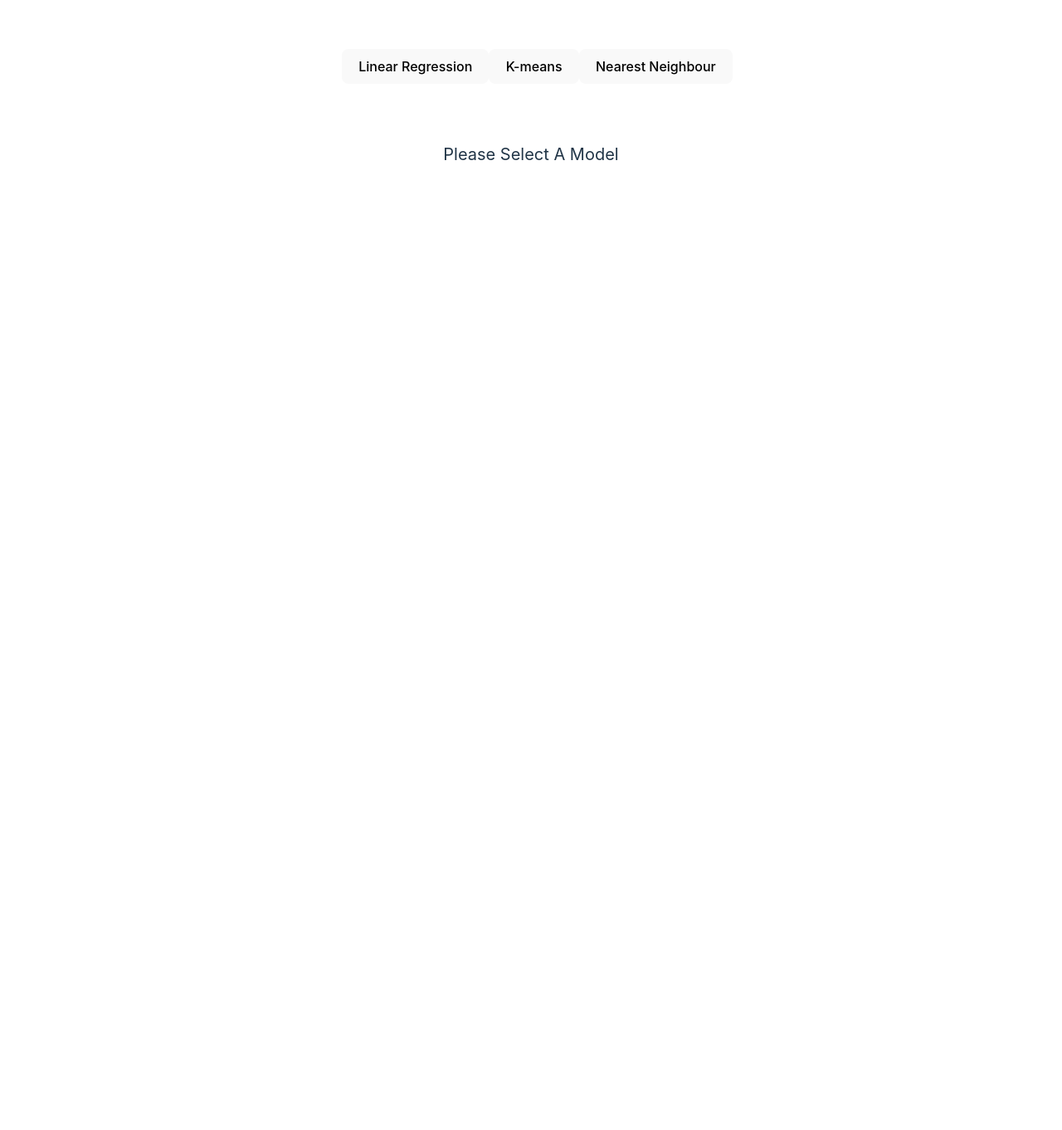
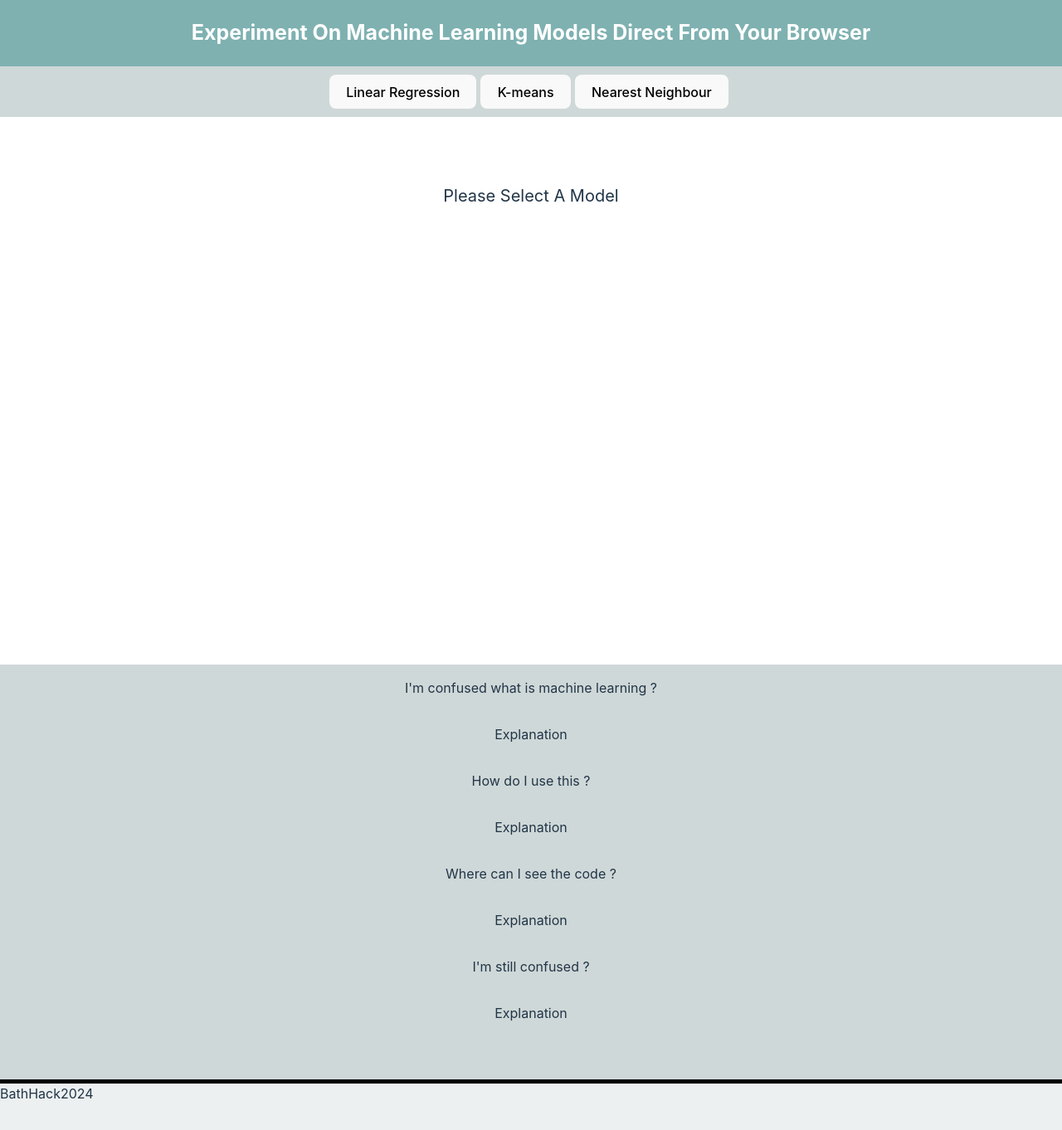
Before and after one commit to SamB032/BathHack2024, a React (Vite) app in the folder client/: page / in a window 1280 px wide. Shown: the top 1362 px of the page at 83% size. Before the commit the page ends 800 px from the top, so only its background shows below. Built offline with nearby package versions, Linux system fonts and the light colour scheme.

Commit message:
line fix and format

```diff
--- a/client/src/App.tsx
+++ b/client/src/App.tsx
@@ -15,7 +15,7 @@ function App() {
   const [activePage, setActivePage] = useState("");
   const [errorType, setErrorType] = useState("");
   const [errorValue, setErrorValue] = useState(0);
-
+  const [kToConsider,setKToConsider]= useState(0);
   const getErrorType = (errorType: string) => {
     setErrorType(errorType)
   }
@@ -34,27 +34,30 @@ function App() {
       display:"flex",
       flexDirection:"column",
     }}>
-
+    <div style={{width:'100vw',height:'100px',marginTop:'-20px',backgroundColor:'rgba(0,100,100,0.5)',display:'flex',justifyContent:'center',alignItems:'center'}}>
+      <div style={{marginBottom:'-20px',fontWeight:'bold',fontSize:25,color:'white'}}>Experiment On Machine Learning Models Direct From Your Browser</div>
+      </div>
       <Navbar setActivePage={handleSetActivePage} />
       <div style={{
         width:"100vw",
         minHeight:"80vh",
         display:'flex',
         justifyContent:'center',
+
       }}>
 
         {activePage ?
           <div className="container">
             {activePage == "Linear Regression"&&
             <div style={{display:"flex",flexDirection:"row"}}>
-              <div style={{marginLeft:'300px'}}>
+              <div style={{marginLeft:'200px'}}>
                 <LinearRegParams title='Select Error Loss' modelType='LRM' callback={getErrorType} ></LinearRegParams>
               </div>
               <div>
                 <LinearRegGraph errorMethod={errorType} handleErrorValue={getErrorValue} handleSendData={sendDataToAPILinear}/>
               </div>
               <div>
-                <LinearRegOutputs title={errorType}  value={errorValue}></LinearRegOutputs>
+                <LinearRegOutputs title={errorType}  value={errorValue} modelType='LRM'></LinearRegOutputs>
               </div>
 
             </div>
@@ -62,7 +65,7 @@ function App() {
             {activePage == "K-means"&&
               <div style={{display:"flex",
               flexDirection:"row"}}>
-           <div style={{marginLeft:'300px'}}>
+           <div style={{marginLeft:'200px'}}>
             <LinearRegParams title='K Means' modelType='k-means' ></LinearRegParams>
            </div>
             <div>
@@ -70,7 +73,7 @@ function App() {
           </div>
 
            <div>
-            <LinearRegOutputs title={'MSE'} value={'0.0012'}></LinearRegOutputs>
+            <LinearRegOutputs title={'?'} value={'0.0012'}  modelType='k-means' ></LinearRegOutputs>
            </div>
 
            </div>
@@ -78,16 +81,16 @@ function App() {
             {activePage == "Nearest Neighbour"&&
              <div style={{display:"flex",flexDirection:"row"}}>
 
-              <div style={{marginLeft:'300px'}}>
-                <LinearRegParams title='KNN' modelType='KNN' ></LinearRegParams>
+              <div style={{marginLeft:'200px'}}>
+                <LinearRegParams title='KNN' modelType='KNN' callback={setKToConsider} ></LinearRegParams>
               </div>
 
               <div>
-                <NNGraph handleSendData={sendDataToAPINN}></NNGraph>
+                <NNGraph handleSendData={sendDataToAPINN} kToConsider={kToConsider}></NNGraph>
               </div>
 
               <div>
-                <LinearRegOutputs title={'MSE'} value={'0.0012'}></LinearRegOutputs>
+                <LinearRegOutputs title={'Distances'} value={'0.0012'} modelType='KNN'></LinearRegOutputs>
               </div>
           </div>
             }
@@ -96,6 +99,19 @@ function App() {
               </div>}
           <div>  </div>
       </div>
+      <div style={{width:'100vw',height:'500px', backgroundColor:'rgba(65,100,100,0.25)',display:'flex',flexDirection:'column',alignItems:'center'}}>
+      <p className="desc-text"> I'm confused what is machine learning ?</p>
+      <p className="desc-text-inner">Explanation</p>
+      <p className="desc-text">How do I use this ?</p>
+      <p className="desc-text-inner">Explanation</p>
+      <p className="desc-text"> Where can I see the code ?</p>
+      <p className="desc-text-inner">Explanation</p>
+      <p className="desc-text"> I'm still confused ?</p>
+      <p className="desc-text-inner">Explanation</p>
+      </div>
+      <div style={{width:'100vw',height:'500px', backgroundColor:'rgba(127, 150, 151, 0.14)',borderTop:'5px solid black',}}>
+      BathHack2024
+      </div>
     </div>
   );
 }
--- a/client/src/components/linearRegGraph.tsx
+++ b/client/src/components/linearRegGraph.tsx
@@ -25,15 +25,14 @@ export default function LinearRegGraph({errorMethod, handleSendData, handleError
     const [reDrawFlag,setReDrawFlag] = useState(false);
     const [randomClicked,setRandomClicked]=useState(false);
     const [clearedClicked,setClearedClicked]=useState(false);
-    const [lineData,setLineData]=useState<lineData>({xMax:1,slope:1,intercept:1})
+    const [lineData,setLineData]=useState<lineData>({xMax:500,slope:1,intercept:100})
     const [points, setPoints] = useState<pointData[]>([]);
     const gridTicks=[500,450,400,350,300,250,200,150,100,50,0]
     const gridTicksX=[0,50,100,150,200,250,300,350,400,450,500]
 
     const someLineData:[number, number][] = []
-    const someParams:[number,number] = [0.75, 20]
+    const someParams:[number,number] = [lineData.slope, lineData.intercept]
 
-    console.log(points)
 
     points.forEach((point)=>{
       someLineData.push([point.boundedX, point.boundedY])
@@ -70,10 +69,7 @@ export default function LinearRegGraph({errorMethod, handleSendData, handleError
 
       useEffect(()=>  {
         const line = lineData
-        console.log("called")
         if(line){
-
-          console.log("line")
           const canvas = canvasRef.current;
           const ctx = canvas.getContext("2d");
           ctx.clearRect(0, 0, canvas.width, canvas.height);
@@ -90,22 +86,21 @@ export default function LinearRegGraph({errorMethod, handleSendData, handleError
           const intercept = 500-line.intercept
           ctx.beginPath();
           ctx.moveTo(0, intercept);
-          ctx.lineTo(line.xMax,line.xMax * line.slope + intercept);
+          ctx.lineTo(line.xMax,line.xMax * -line.slope + intercept);
           ctx.stroke();
-
+          if(errorMethod == "Mean Absolute Error (MAE)"){
           points.forEach(({ boundedX, boundedY }) => {
-            const point1 = { x:boundedX  , y:boundedX*line.slope + line.intercept };
-            const point2 = { x: boundedX, y: boundedY };
-
+            const point1 = { x: boundedX, y: canvas.height -boundedY };
+            const point2 = { x:boundedX  , y: boundedX*line.slope + line.intercept};
             ctx.setLineDash([5, 5]);
             ctx.beginPath();
-            console.log(point2.y)
             ctx.moveTo(point1.x, point1.y);
-            ctx.lineTo(point2.x, point2.y);
+            ctx.lineTo(point2.x, boundedX*-line.slope + (500-line.intercept));
             ctx.stroke();
             ctx.setLineDash([]);
 
         })
+      }
         }
     },[lineData,reDrawFlag])
 
@@ -118,7 +113,6 @@ export default function LinearRegGraph({errorMethod, handleSendData, handleError
         const y = e.clientY - rect.top;
         const boundedX = Math.min(500,(Math.max(x,0)))
         const boundedY = Math.min(500,(Math.max(500-y,0)))
-console.log(boundedX,boundedY)
         setPoints((prevPoints) => {
           if (prevPoints.length > 0) {
               for (let i = 0; i < prevPoints.length; i++) {
@@ -149,12 +143,14 @@ console.log(boundedX,boundedY)
 
     useEffect(()=>{
       if(randomClicked){
+        setClearedClicked(false);
         setPoints(getRandomData());
       }
     },[randomClicked])
 
     useEffect(()=>{
       if(clearedClicked){
+        setRandomClicked(false);
         const canvas = canvasRef.current;
         const ctx = canvas.getContext("2d");
         ctx.clearRect(0, 0, canvas.width, canvas.height);
--- a/client/src/components/linearRegOuput.tsx
+++ b/client/src/components/linearRegOuput.tsx
@@ -1,21 +1,36 @@
 import "./ouputs.css";
 interface InputData {
     title: string;
-    value: string;
+    value: number;
+    modelType:string;
 }
 
-function LinearRegOutputs({ title, value }: InputData) {
+function LinearRegOutputs({ title, value ,modelType}: InputData) {
     return (
         <div style={{
             display: "flex",
             justifyContent: "center",
-        }}>
-            <div className="outputContainer">
-                <div className="title">Output</div>
-                <div className="sub-text">Loss being calculated with:</div>
-                <div className="sub-text-bold"> {title}</div>
-                <div className="sub-text">Current Value:</div>
-                <div className="sub-text-bold"> {value}</div>
+        }}> <div className="outputContainer">
+            {modelType == "LMR"&& <>
+            <div className="title">Output</div>
+            <div className="sub-text">Loss being calculated with:</div>
+            <div className="sub-text-bold"> {title}</div>
+            <div className="sub-text">Current Value:</div>
+            <div className="sub-text-bold"> {value}</div></>}
+            {modelType == "KNN"&&
+             <>
+             <div className="title">Output</div>
+             <div className="sub-text">{title}:</div>
+             <div className="sub-text-bold"> Distance 1 distance 2</div></>}
+            {modelType == "k-means"&&
+             <>
+             <div className="title">Output</div>
+             <div className="sub-text">Loss being calculated with:</div>
+             <div className="sub-text-bold"> {title}</div>
+             <div className="sub-text">Current Value:</div>
+             <div className="sub-text-bold"> {value}</div></>}
+
+
             </div>
         </div>
     );
--- a/client/src/components/linearRegParams.tsx
+++ b/client/src/components/linearRegParams.tsx
@@ -1,11 +1,11 @@
 
-import { useState } from "react";
+import { Dispatch, SetStateAction, useState } from "react";
 import "./ouputs.css";
 
 interface InputData {
     title: string;
     modelType: string;
-    callback: (errorType:string) => void;
+    callback: (errorType:string) => void|Dispatch<SetStateAction<number>>;
 }
 
 function LinearRegParams({ title, modelType , callback}: InputData) {
@@ -15,17 +15,20 @@ function LinearRegParams({ title, modelType , callback}: InputData) {
   const [kValue, setKValue] = useState('2');
   const [cluster, setCluster] = useState('2');
   // Event handler to update kValue state only if the entered value is numeric
-  const handleInputChange = (e:any, modelType:string) => {
+  const handleInputChange = (e:any) => {
     const inputValue = e.target.value;
-
+    console.log(inputValue)
+    console.log(modelType)
     if(modelType==="KNN"){
       // Check if the entered value is numeric using regex
       if (/^\d*$/.test(inputValue) || inputValue === '') {
         setKValue(inputValue);
+       callback(inputValue);
       }
     }else if(modelType==="k-means"){
       if (/^\d*$/.test(inputValue) || inputValue === '') {
         setCluster(inputValue);
+        //callback(inputValue);
       }
     }
   };
@@ -48,7 +51,7 @@ function LinearRegParams({ title, modelType , callback}: InputData) {
         display:"flex",
        marginRight:"100px",
        width:"0px",
-       height:"300px",
+       height:"150px",
        padding:5,
     }}>
 
--- a/client/src/components/navbar.tsx
+++ b/client/src/components/navbar.tsx
@@ -9,12 +9,14 @@ function Navbar({ setActivePage }: NavbarProps) {
     <div style={{
         display:"flex",
         justifyContent:"center",
-       marginLeft:"15px",
+       marginLeft:"0px",
+       backgroundColor:'rgba(65,100,100,0.25)',
+       marginBottom:'20px',
        padding:10,
     }}>
-      <button onClick={() => setActivePage("Linear Regression")}>Linear Regression</button>
-      <button onClick={() => setActivePage("K-means")}>K-means</button>
-      <button onClick={() => setActivePage("Nearest Neighbour")}>Nearest Neighbour</button>
+      <button style={{marginRight:'5px'}}onClick={() => setActivePage("Linear Regression")}>Linear Regression</button>
+      <button style={{marginRight:'5px'}}onClick={() => setActivePage("K-means")}>K-means</button>
+      <button style={{marginRight:'5px'}}onClick={() => setActivePage("Nearest Neighbour")}>Nearest Neighbour</button>
     </div>
   );
 }
```
Also changed, not shown: client/src/components/nnGraph.tsx (+4 -3 lines).
